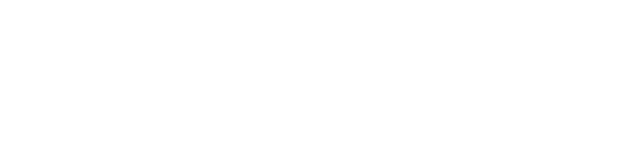
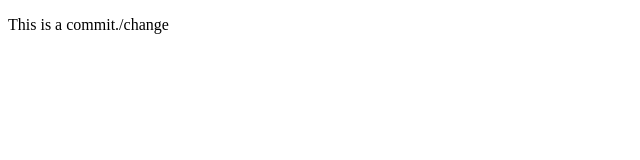
Before and after one commit to imad-haque/merge_test, a plain HTML site: page test.html in a window 1280 px wide. Shown: the whole page, without its empty margins (0-640 px from the left). Drawn offline with Linux system fonts and the light colour scheme.

Commit message:
Added a p tag

```diff
--- a/test.html
+++ b/test.html
@@ -7,5 +7,7 @@
 </head>
 <body>
 
+<p>This is a commit./change</p>
+
 </body>
 </html>
```
